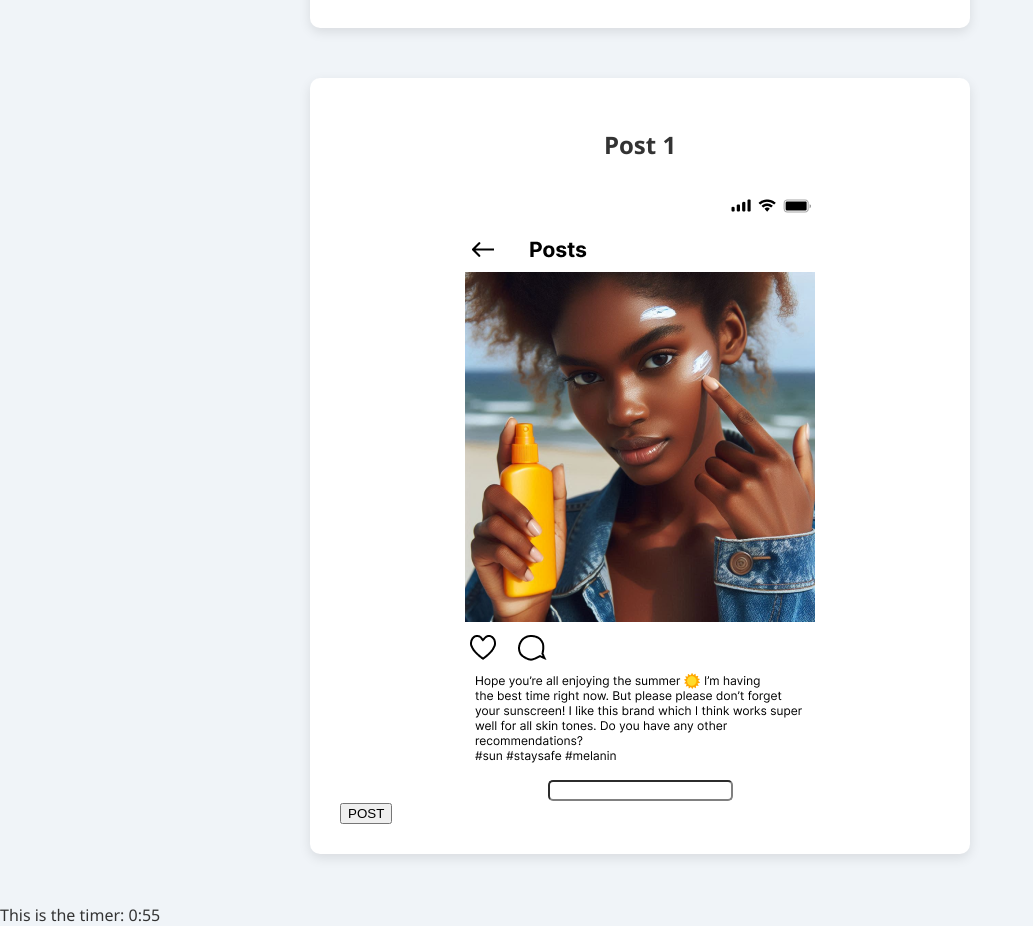
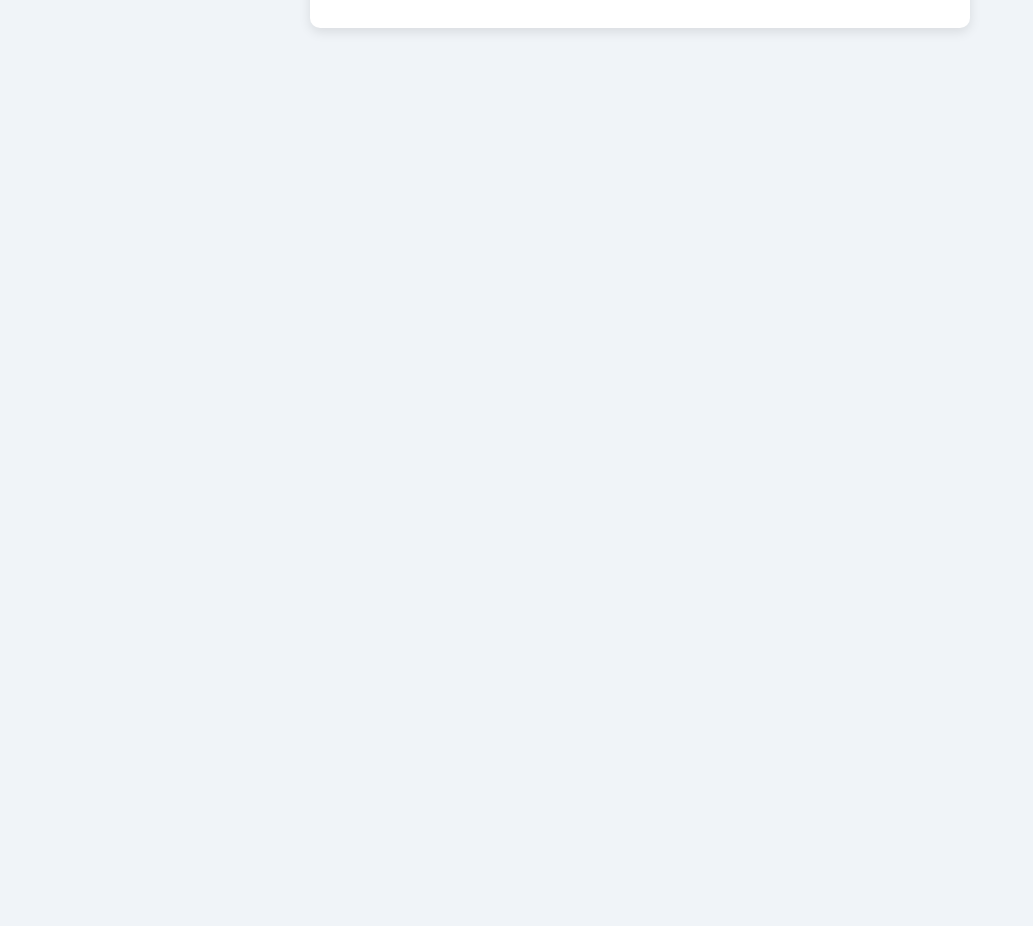
Before and after one commit to sofiabergqvist/DM2630-APP, a React (Vite) app: page / in a window 1280 px wide. Shown: the part 266-1192 px from the top of the page, without its empty margins (0-1033 px from the left). After the commit the page ends 800 px from the top, so only its background shows below. Built offline with nearby package versions, Linux system fonts and the light colour scheme; a web font is replaced by a local one.

Commit message:
Clean up

```diff
--- a/src/components/Post.jsx
+++ b/src/components/Post.jsx
@@ -1,5 +1,6 @@
 import '../index.css'
 import post1 from '../assets/POST 1.png'
+import Timer from './Timer.jsx'
 
 function Post () {
 
@@ -14,9 +15,12 @@ function Post () {
                 <img src={post1} alt='POST 1'/>
             </div>
             <div className='input-container'>
+                <div className='timer-container'>
+                    <Timer />
+                </div>
                 <input />
             </div>
-            <div className='post-buttons'>
+            <div className='post-button-container'>
                 <button>POST</button>
             </div>
         </div>
--- a/src/components/Timer.jsx
+++ b/src/components/Timer.jsx
@@ -1,4 +1,4 @@
-import { useState, useEffect } from "react";
+import { useState, useEffect } from "react"
 
 function Timer() {
 
@@ -25,7 +25,7 @@ function Timer() {
 
     return (
         <div>
-            This is the timer: {formatTime(timeLeft)}
+            {formatTime(timeLeft)}
         </div>
     )
 
--- a/src/main.jsx
+++ b/src/main.jsx
@@ -8,7 +8,5 @@ import Post from './components/Post.jsx'
 createRoot(document.getElementById('root')).render(
   <StrictMode>
     <App />
-    <Post />
-    <Timer />
   </StrictMode>,
 )
```
